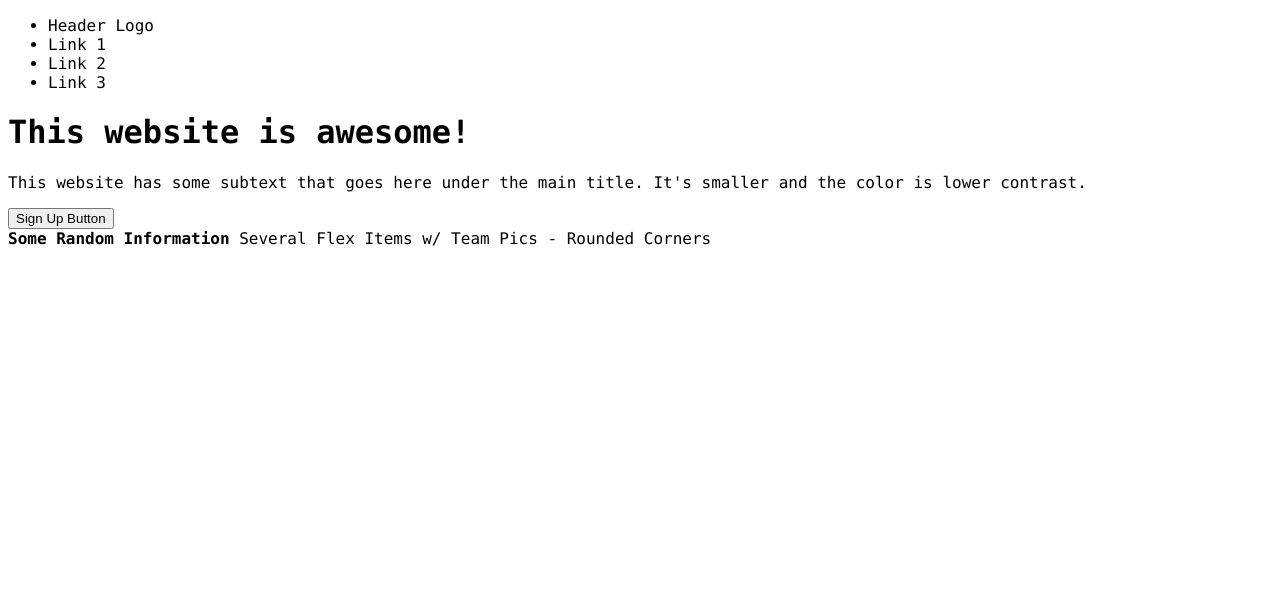
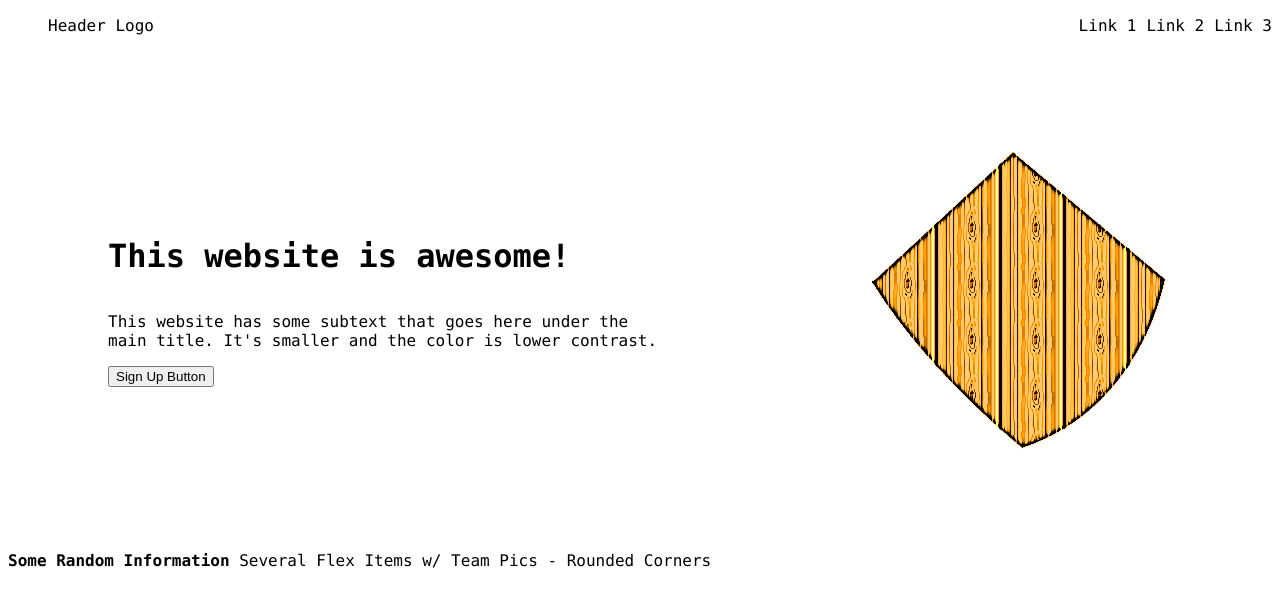
Before and after one commit to Zombie-Droid/odin-landing-page, a plain HTML site: page index.html in a window 1280 px wide. Drawn offline with Linux system fonts and the light colour scheme.

Commit message:
Add basic layout structure
Added elements and content
Added basic styles such as fonts and flexbox divs
Created placeholder art

```diff
--- a/index.html
+++ b/index.html
@@ -11,17 +11,22 @@
 <div class="header">
     <ul>
         <li>Header Logo</li>
+        <div class="links">
             <li>Link 1</li>
             <li>Link 2</li>
             <li>Link 3</li>
+        </div>
     </ul>
 </div>
 <div class="intro">
+    <div class="copy">
         <h1>This website is awesome!</h1>
         <p>This website has some subtext that goes here under
             the main title. It's smaller and the color is
             lower contrast.</p>
         <button>Sign Up Button</button>
+    </div>
+    <img src="placeholder.png">
 </div>
 <div class="heroBox">
     <strong>Some Random Information</strong>
--- a/styles.css
+++ b/styles.css
@@ -1,3 +1,35 @@
 body {
     font-family: 'Fira Code Medium',Consolas,'Courier New',sans-serif;
 }
+
+ul {
+    display: flex;
+    justify-content: space-between;
+    list-style: none;
+}
+
+.links {
+    display: flex;
+    justify-content: space-between;
+    gap: 10px;
+}
+
+.intro {
+    display: flex;
+}
+
+.copy {
+    padding: 100px;
+    display: flex;
+    flex-direction: column;
+    justify-content: center;
+}
+.intro>img{
+    flex-shrink: 0;
+    margin: 100px;
+}
+
+button {
+    width: max-content;
+    flex-basis: 0;
+}
```
Also changed, not shown: placeholder.png (added). Lines whose indentation alone changed are shown as unchanged.
